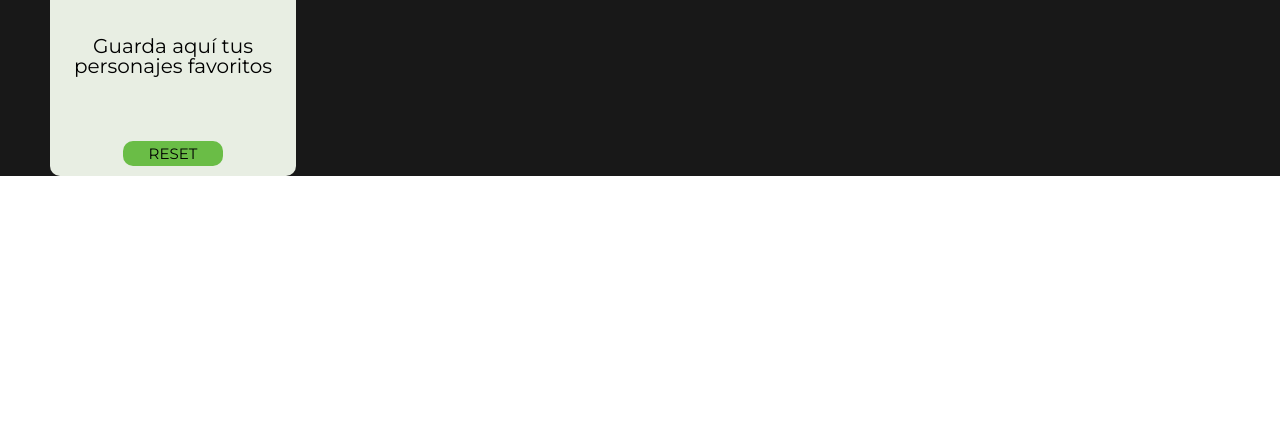
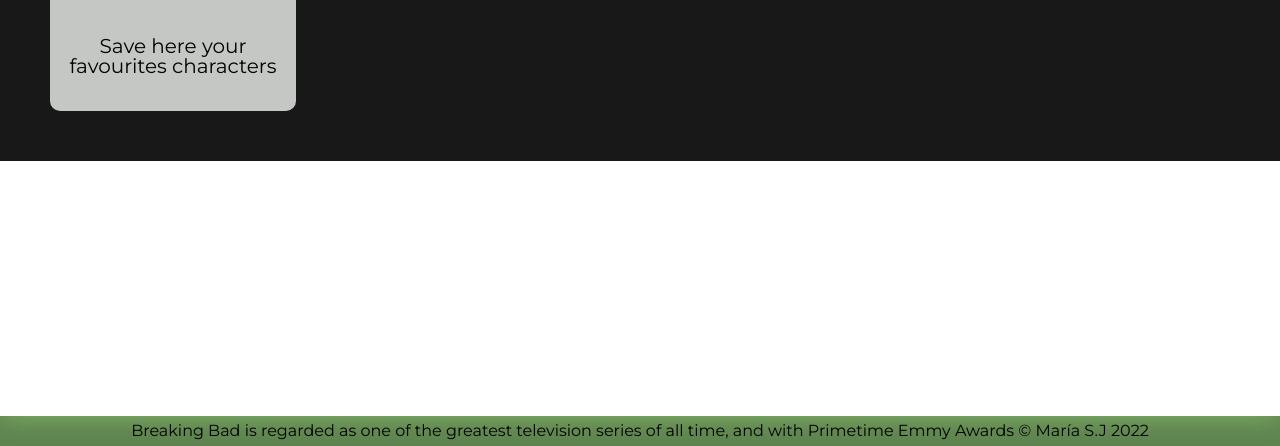
Before and after one commit to MariaSJ/breaking-bad-characters-website, a website: page src/html/index.html in a window 1280 px wide. Shown: the part 354-800 px from the top of the page. Drawn offline with nearby package versions, Linux system fonts and the light colour scheme; files that its build step writes are made by us from their sources; no server answers; files whose address does not match are found by name.

Commit message:
done readme and footer, fixed some functions

```diff
--- a/src/html/partials/characters.html
+++ b/src/html/partials/characters.html
@@ -2,10 +2,10 @@
 
     <aside class="favourites">
       <span class="favourites__heart">❤︎</span>
-      <p class="favourites__msg js-fav-title">Guarda aquí tus personajes favoritos</p>
+      <p class="favourites__msg js-fav-title">Save here your favourites characters</p>
       <ul class="favourites__list js-favourites-list">
       </ul>
-      <button class="favourites__button js-favs-reset" type="reset" title="Reset Button"></i>Reset</button>
+      <button class="favourites__button js-favs-reset hidden" type="reset" title="Reset Button">Reset</button>
     </aside>
 
     <ul class="list-characters js-list-characters">
--- a/src/html/partials/footer.html
+++ b/src/html/partials/footer.html
@@ -0,0 +1,3 @@
+<footer class="footer">
+    <p class="footer__text">Breaking Bad is regarded as one of the greatest television series of all time, and with Primetime Emmy Awards &copy; María S.J 2022</p>
+</footer>
--- a/src/scss/core/_reset.scss
+++ b/src/scss/core/_reset.scss
@@ -3,6 +3,7 @@
   margin: 0;
   padding: 0;
   list-style: none;
+  text-decoration: none;
 }
 
 html, body, div, span, applet, object, iframe,
--- a/src/scss/core/_variables.scss
+++ b/src/scss/core/_variables.scss
@@ -5,5 +5,5 @@ $mainFont: 'Montserrat', sans-serif;
 $greenSelected: #93cc7a;
 $secondgreen: #6abd46;
 $backgroundBlack: #181818;
-$backgroundFavourites: #e8eee3;
+$backgroundFavourites: #c5c7c4;
 $backgrounColorCharacters: #313131;
--- a/src/scss/layout/_characters.scss
+++ b/src/scss/layout/_characters.scss
@@ -16,6 +16,7 @@
     font-family: $mainFont;
     color: white;
     text-align: center;
+    margin-bottom: 50px;
 
 }
 
--- a/src/scss/layout/_footer.scss
+++ b/src/scss/layout/_footer.scss
@@ -0,0 +1,16 @@
+.footer{
+    position: fixed;
+    z-index: 1;
+    bottom: 0;
+    width: 100%;
+    height: 30px;
+    background-color: $greenSelected;
+    display: flex;
+    justify-content: center;
+    align-items: center;
+    box-shadow: rgba(0, 0, 0, 0.17) 0px -23px 25px 0px inset, rgba(0, 0, 0, 0.15) 0px -36px 30px 0px inset, rgba(0, 0, 0, 0.1) 0px -79px 40px 0px inset, rgba(0, 0, 0, 0.06) 0px 2px 1px, rgba(0, 0, 0, 0.09) 0px 4px 2px, rgba(0, 0, 0, 0.09) 0px 8px 4px, rgba(0, 0, 0, 0.09) 0px 16px 8px, rgba(0, 0, 0, 0.09) 0px 32px 16px;
+
+    &__text{
+        font-family: $mainFont;
+    }
+}
--- a/src/scss/main.scss
+++ b/src/scss/main.scss
@@ -3,4 +3,4 @@
 @import 'layout/header';
 @import 'layout/form-hero';
 @import 'layout/characters';
-// @import 'layout/footer';
+@import 'layout/footer';
```
Also changed, not shown: src/js/main.js (+16 -1 lines), README.md.
